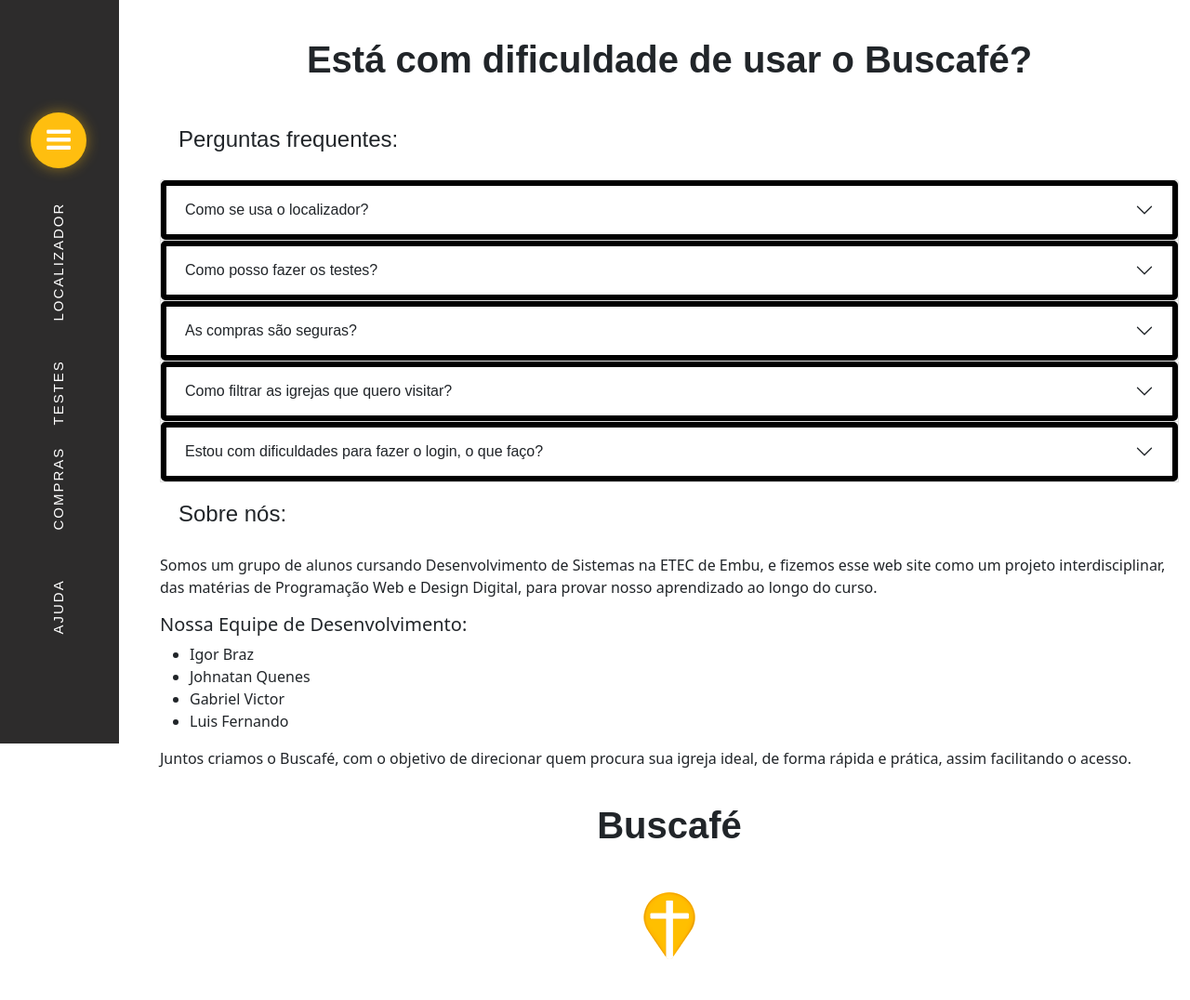
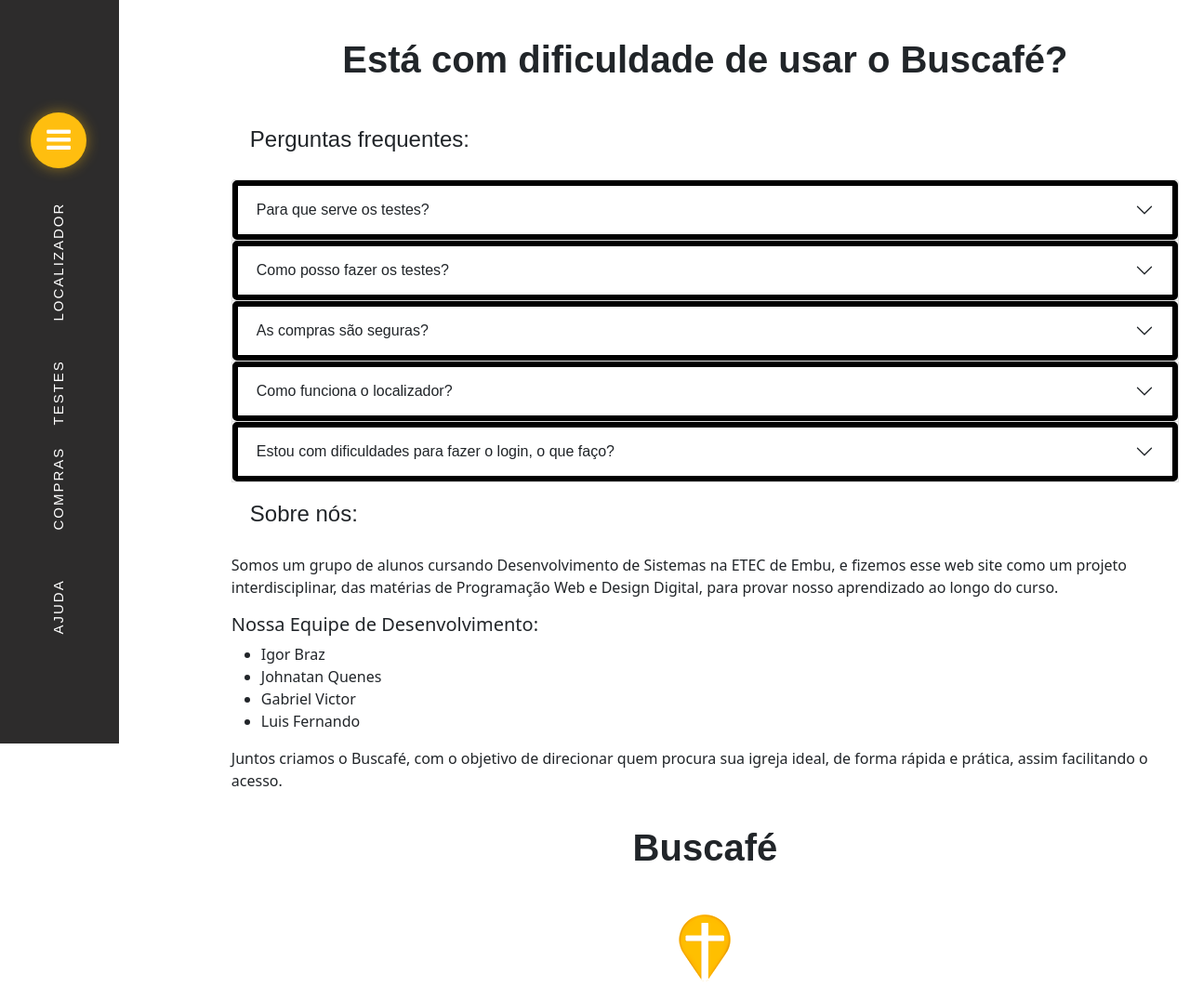
Before and after one commit to Buscafe/Frontend, a PHP site: page /HTML/ajuda.html in a window 1280 px wide. Shown: the whole page at 93% size. Before the commit the page ends 1032 px from the top, so only its background shows below. Run offline with PHP 8.4, Linux system fonts and the light colour scheme.

Commit message:
Versão Original Ajuda v2
Dessa vez, tá tudo certinho

```diff
--- a/CSS/ajuda.css
+++ b/CSS/ajuda.css
@@ -25,3 +25,6 @@ h4{
     text-align: center;
     padding: 20px;
 }
+.content{
+    margin-left: 6%;
+}
--- a/HTML/ajuda.html
+++ b/HTML/ajuda.html
@@ -60,12 +60,12 @@
                   <div class="accordion-item">
                     <h2 class="accordion-header" id="headingOne">
                       <button class="accordion-button collapsed" type="button" data-bs-toggle="collapse" data-bs-target="#collapseOne" aria-expanded="true" aria-controls="collapseOne">
-                        Como se usa o localizador?
+                        Para que serve os testes?
                       </button>
                     </h2>
                     <div id="collapseOne" class="accordion-collapse collapse" aria-labelledby="headingOne" data-bs-parent="#accordionExample">
                       <div class="accordion-body">
-                        <p></p>
+                        <p>Os testes são para você ter uma noção da sua fé e crença na sua religião! </p>
                       </div>
                     </div>
                   </div>
@@ -78,7 +78,7 @@
                     </h2>
                     <div id="collapseTwo" class="accordion-collapse collapse" aria-labelledby="headingTwo" data-bs-parent="#accordionExample">
                       <div class="accordion-body">
-                        <p>Os testes são para você ter uma noção da sua fé e crença na sua religião! Com perguntas de respostas alternativas, em menos de 10 minutos seu resultado é mostrado no final.</p>
+                        <p>Com perguntas de respostas alternativas, em menos de 10 minutos seu resultado é mostrado no final.</p>
                       </div>
                     </div>
                   </div>
@@ -100,12 +100,12 @@
                 <div class="accordion-item">
                   <h2 class="accordion-header" id="headingFour">
                     <button class="accordion-button collapsed" type="button" data-bs-toggle="collapse" data-bs-target="#collapseFour" aria-expanded="false" aria-controls="collapseFour">
-                      Como filtrar as igrejas que quero visitar?
+                      Como funciona o localizador?
                     </button>
                   </h2>
                   <div id="collapseFour" class="accordion-collapse collapse" aria-labelledby="headingFour" data-bs-parent="#accordionExample">
                     <div class="accordion-body">
-                      <p></p>
+                      <p>Ele mostra as igrejas da sua mediação, no mapa você consegue navegar como se estivesse no seu aplicativo de GPS.</p>
                     </div>
                   </div>
                 </div>
```
